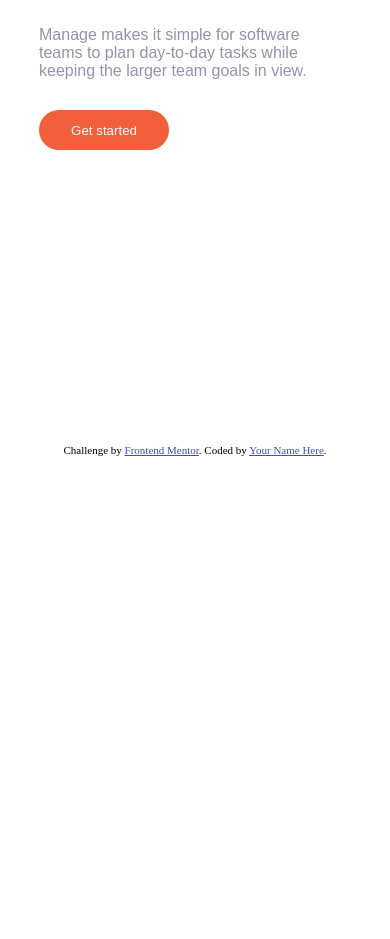
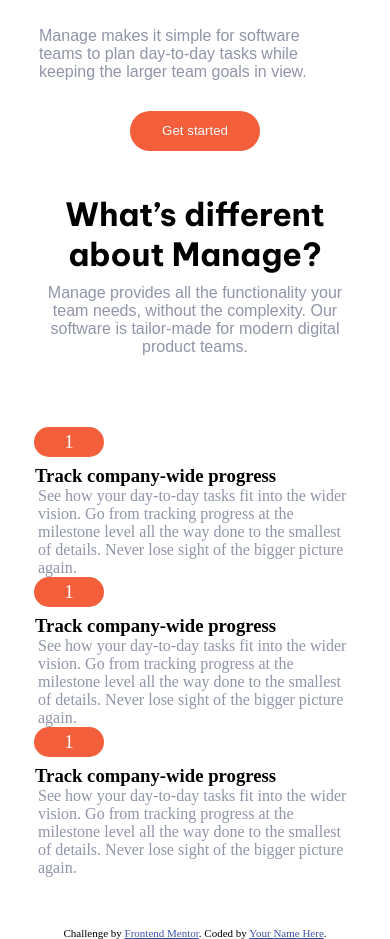
Before and after one commit to NazmulHasanShefat/manage-landing-page-master, a plain HTML site: page index.html in a window 390 px wide. Shown: the part 486-1425 px from the top of the page. Before the commit the page ends 942 px from the top, so only its background shows below. Drawn offline with Linux system fonts and the light colour scheme.

Commit message:
some modificaiton

```diff
--- a/index.html
+++ b/index.html
@@ -61,6 +61,52 @@
    </section>
  <!-- this div for line -->
  </div>
+
+ <section class="about">
+  <div class="left-about">
+    <div class="left-about-content">
+      <div class="about-heading"><h1>What’s different about Manage?</h1></div>
+      <div class="about-detail"><p>Manage provides all the functionality your team needs, without
+        the complexity. Our software is tailor-made for modern digital
+        product teams. </p></div>
+    </div>
+  </div>
+   <div class="right-about">
+    <div class="right-about-content">
+      <div class="right-about-detail-content">
+        <div class="right-about-number"><div class="main-about-number">1</div></div>
+        <div class="right-about-detail">
+          <div class="right-about-heading"><h3>Track company-wide progress</h3></div>
+          <div class="right-about-main-detail">See how your day-to-day tasks fit into the wider vision. Go from
+            tracking progress at the milestone level all the way done to the
+            smallest of details. Never lose sight of the bigger picture again.</div>
+        </div>
+      </div>
+      <div class="right-about-detail-content">
+        <div class="right-about-number">
+          <div class="main-about-number">1</div>
+        </div>
+        <div class="right-about-detail">
+          <div class="right-about-heading"><h3>Track company-wide progress</h3></div>
+          <div class="right-about-main-detail">See how your day-to-day tasks fit into the wider vision. Go from
+            tracking progress at the milestone level all the way done to the
+            smallest of details. Never lose sight of the bigger picture again.</div>
+        </div>
+      </div>
+      <div class="right-about-detail-content">
+        <div class="right-about-number">
+          <div class="main-about-number">1</div>
+        </div>
+        <div class="right-about-detail">
+          <div class="right-about-heading"><h3>Track company-wide progress</h3></div>
+          <div class="right-about-main-detail">See how your day-to-day tasks fit into the wider vision. Go from
+            tracking progress at the milestone level all the way done to the
+            smallest of details. Never lose sight of the bigger picture again.</div>
+        </div>
+      </div>
+    </div>
+   </div>
+ </section>
   <div class="attribution">
     Challenge by <a href="https://www.frontendmentor.io?ref=challenge" target="_blank">Frontend Mentor</a>.
     Coded by <a href="#">Your Name Here</a>.
--- a/styles.css
+++ b/styles.css
@@ -159,18 +159,19 @@
         background-size: 111% 99%;
         background-repeat: no-repeat;
         position: relative;
-        left: 272px;
-        top: -50px;
+        left: 171px;
+        top: 0;
+        z-index: 1;
     }
-    .nav-logo {
+    /* .nav-logo {
         height: 70px;
         width: 39%;
         display: flex;
         justify-content: center;
         align-items: center;
     }
-
-} */
+}
+    */
 @media screen and (max-width:438px) {
     .nav-logo {
         height: 70px;
@@ -235,6 +236,14 @@
     display: flex;
     justify-content: center;
     align-items: center;
+}
+@media screen and (max-width:450px) {
+    .left-section {
+        height: 330px;
+        display: flex;
+        justify-content: center;
+        align-items: center;
+    }
 }
 /* start text section */
 .text-container{
@@ -314,6 +323,10 @@
         height: 276px;
         width: 73%;
     }
+    .text-container {
+        width: 80%;
+        height: 229px;
+    }
     /* text container */
     .hero-heading h1 {
         font-family: var(--font_1);
@@ -333,3 +346,159 @@
     }
 }
 /* start about section */
+.about{
+    height:500px;
+    width:100%;
+    display:flex;
+}
+.left-about{
+    height: 500px;
+    width:50%;
+    display:flex;
+    justify-content:center;
+    align-items:center;
+}
+.right-about{
+    height:500px;
+    width:50%;
+}
+.left-about-content{
+    height: 300px;
+    width:80%;
+}
+.about-heading{
+    width: 100%;
+    height:max-content;
+}
+.about-heading h1{
+    font-size:2.7rem;
+    font-family:var(--font_1);
+}
+.about-detail{
+    height:max-content;
+    width:60%;
+    margin-top:10px;
+}
+.about-detail p{
+    font-size:16px;
+    font-family:var(--font_2);
+    color:var(--DarkGrayishBlue);
+}
+/* end left about section */
+/* start right about  */
+.right-about-content{
+    height:500px;
+    width:90%;
+}
+.right-about-detail-content{
+    height:150px;
+    width: 100%;
+    display:flex;
+    justify-content:space-between;
+}
+.right-about-number{
+    width:10%;
+    height:150px
+}
+.right-about-detail{
+    width: 80%;
+    height:150px
+}
+.main-about-number{
+    width:70px;
+    height:30px;
+    background-color:var(--BrightRed);
+    color:var(--VaryLightGray);
+    font-size:1.2rem;
+    display:flex;
+    justify-content:center;
+    align-items:center;
+    border-radius:15px;
+}
+.right-about-heading{
+    width: 100%;
+    height:max-content;
+}
+.right-about-main-detail{
+    width:100%;
+    height:max-content;
+    color:var(--DarkGrayishBlue);
+}
+/* about responsib */
+@media screen and (max-width:856px) {
+    .hero-button {
+        width: 100%;
+        height: max-content;
+        margin-top: 30px;
+        display: flex;
+        justify-content: center;
+    }
+    .about{
+        width: 100%;
+        height: max-content;
+        flex-direction:column;
+    }
+    .left-about,.right-about{
+        height: max-content;
+        width: 100%;
+        margin-top:20px;
+    }
+    .about-heading {
+        width: 100%;
+        height: max-content;
+    }
+    .about-detail {
+        height: max-content;
+        width: 60%;
+        margin-top: 10px;
+    }
+    .about-heading h1 {
+        font-size: 2rem;
+        font-family: var(--font_1);
+    }
+    .left-about-content {
+        height: 213px;
+        width: 80%;
+    }
+}
+@media screen and (max-width:556px) {
+    .about-heading h1 {
+        font-size: 2rem;
+        font-family: var(--font_1);
+    }
+    .left-about-content {
+        height: 213px;
+        width: 80%;
+        text-align: center;
+    }
+    .about-detail{
+        width: 100%;
+        display: flex;
+        justify-content: center;
+    }
+    .about-detail p {
+       text-align: center;
+    }
+    .right-about-detail-content {
+        height: 150px;
+        width: 100%;
+        flex-direction: column;
+    }
+    .right-about-content {
+        height: 500px;
+        width: 100%;
+    }
+    .right-about-number {
+        width: 10%;
+        height: 52px;
+    }
+    .right-about-heading {
+        margin-left: 35px;
+    }
+    .right-about-main-detail {
+        margin-left: 38px;
+    }
+    .main-about-number {
+        margin-left: 34px;
+    }
+}
```
